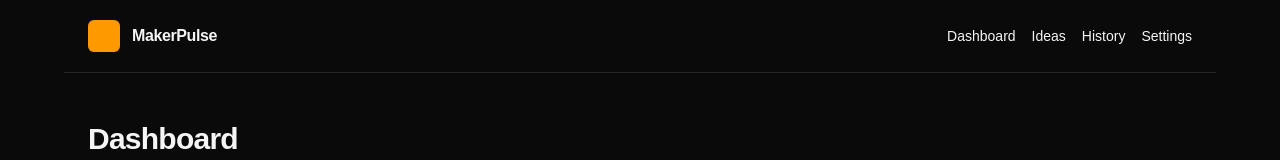
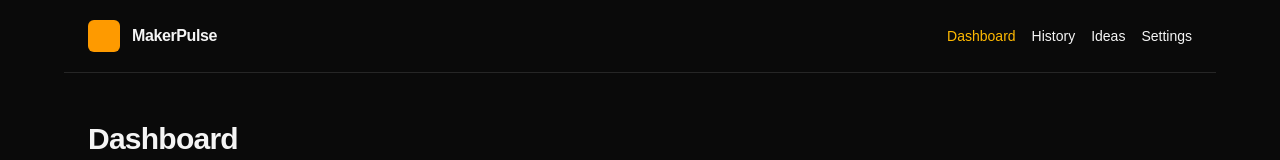
Before and after one commit to msanchezgrice/interesttracker, a Next.js app in the folder apps/web/: page /dashboard in a window 1280 px wide. Shown: the top 160 px of the page. Built offline with nearby package versions, Linux system fonts and the light colour scheme.

Commit message:
fix: standardize navigation order across all pages
- Navigation now consistently shows: Dashboard → History → Ideas → Settings
- Active page highlighted in amber, others show hover effect
- All 4 pages now have consistent navigation placement

```diff
--- a/apps/web/src/app/dashboard/page.tsx
+++ b/apps/web/src/app/dashboard/page.tsx
@@ -11,9 +11,9 @@ export default function Dashboard() {
           <span className="font-semibold tracking-tight">MakerPulse</span>
         </Link>
         <div className="flex items-center gap-4 text-sm">
-          <Link className="hover:text-amber-400" href="/dashboard">Dashboard</Link>
+          <Link className="text-amber-400" href="/dashboard">Dashboard</Link>
+          <Link className="hover:text-amber-400" href="/history">History</Link>
           <Link className="hover:text-amber-400" href="/ideas">Ideas</Link>
-          <Link className="hover:text-amber-400" href="/history">History</Link>
           <Link className="hover:text-amber-400" href="/settings">Settings</Link>
         </div>
       </header>
--- a/apps/web/src/app/history/page.tsx
+++ b/apps/web/src/app/history/page.tsx
@@ -134,8 +134,9 @@ export default function History() {
         </Link>
         <div className="flex items-center gap-4 text-sm">
           <Link className="hover:text-amber-400" href="/dashboard">Dashboard</Link>
+          <Link className="text-amber-400" href="/history">History</Link>
           <Link className="hover:text-amber-400" href="/ideas">Ideas</Link>
-          <Link className="text-amber-400" href="/history">History</Link>
+          <Link className="hover:text-amber-400" href="/settings">Settings</Link>
         </div>
       </header>
 
--- a/apps/web/src/app/ideas/page.tsx
+++ b/apps/web/src/app/ideas/page.tsx
@@ -126,8 +126,9 @@ export default function Ideas() {
         </Link>
         <div className="flex items-center gap-4 text-sm">
           <Link className="hover:text-amber-400" href="/dashboard">Dashboard</Link>
+          <Link className="hover:text-amber-400" href="/history">History</Link>
           <Link className="text-amber-400" href="/ideas">Ideas</Link>
-          <Link className="hover:text-amber-400" href="/history">History</Link>
+          <Link className="hover:text-amber-400" href="/settings">Settings</Link>
         </div>
       </header>
 
--- a/apps/web/src/app/layout.tsx
+++ b/apps/web/src/app/layout.tsx
@@ -1,6 +1,7 @@
 import type { Metadata } from "next";
 import { Geist, Geist_Mono } from "next/font/google";
 import "./globals.css";
+import { ThemeProvider } from "@/components/theme-provider";
 
 const geistSans = Geist({
   variable: "--font-geist-sans",
--- a/apps/web/src/app/settings/page.tsx
+++ b/apps/web/src/app/settings/page.tsx
@@ -70,8 +70,8 @@ export default function SettingsPage() {
         </Link>
         <div className="flex items-center gap-4 text-sm">
           <Link className="hover:text-amber-400" href="/dashboard">Dashboard</Link>
+          <Link className="hover:text-amber-400" href="/history">History</Link>
           <Link className="hover:text-amber-400" href="/ideas">Ideas</Link>
-          <Link className="hover:text-amber-400" href="/history">History</Link>
           <Link className="text-amber-400" href="/settings">Settings</Link>
         </div>
       </header>
```
